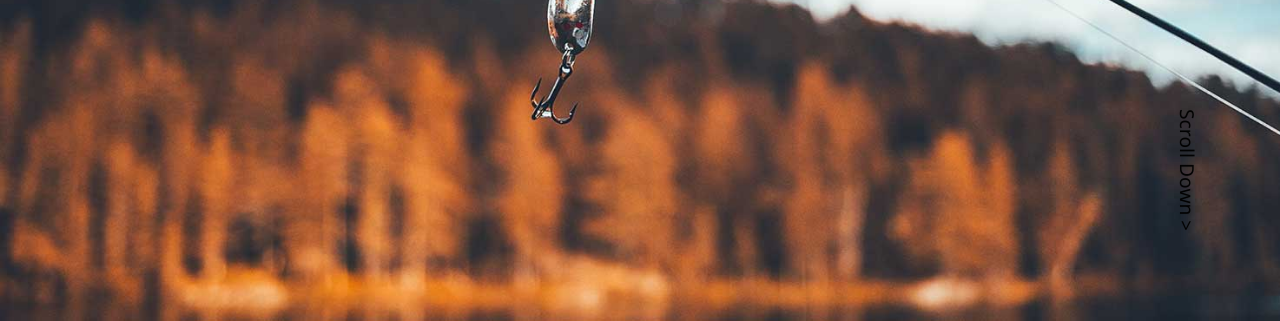
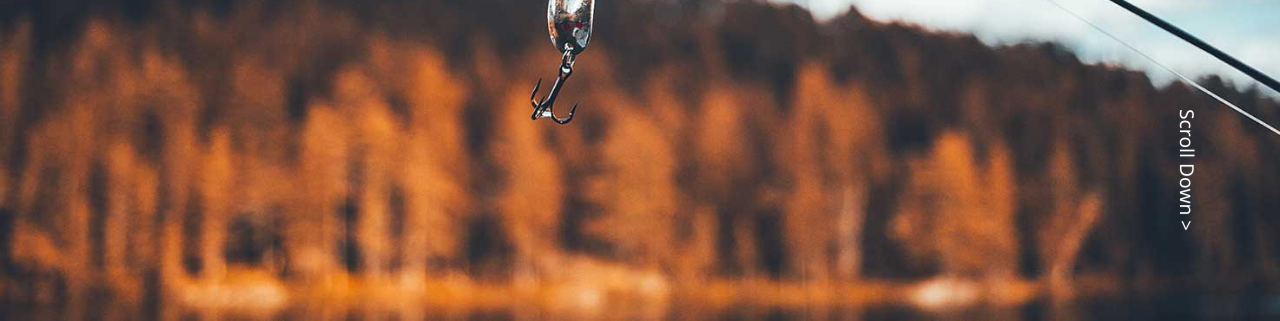
Before and after one commit to TeriDibbits/teridibbits.ca, a Jekyll site: the page built from pages/dingbats.html, in a window 1280 px wide. Shown: the part 437-758 px from the top of the page. Built offline with Jekyll 4.4.1, drawn with Linux system fonts in a browser that asks for light colours.

Commit message:
changed scroll down to white on branding and dingbats pages

```diff
--- a/_layouts/default.html
+++ b/_layouts/default.html
@@ -53,7 +53,7 @@
   {% unless page.hidebanner %}
   <article class="banner">
     <div>
-      <p class="scroll-down regular-body">Scroll Down ><p>
+      <p class="scroll-down regular-body {{page.scrollarrowcolor}}">Scroll Down ><p>
       <img itemprop="image" class="img-flex padding-none" src="{{site.baseurl}}/images/{{page.banner_img}}" alt="Banner image on work pages">
     </div>
   </article>
--- a/css/main.css
+++ b/css/main.css
@@ -123,6 +123,10 @@ a {
 .btn-ghost:hover {
   background-color: #ffc107;
   color: #000
+}
+
+.arrowwhite {
+  color: #fff;
 }
 
 .prev-btn {
--- a/pages/branding.html
+++ b/pages/branding.html
@@ -1,6 +1,7 @@
 ---
 layout: default
 banner_img: banner-branding.jpg
+scrollarrowcolor: arrowwhite
 title: "Branding · Teri Dibbits Portfolio"
 description: "Rebrand for GIT-R-CLEAN dry ice blasting company."
 ---
--- a/pages/dingbats.html
+++ b/pages/dingbats.html
@@ -1,6 +1,7 @@
 ---
 layout: default
 banner_img: banner-dingbats.jpg
+scrollarrowcolor: arrowwhite
 title: "Dingbats · Teri Dibbits Portfolio"
 description: "Dingbat design of fishing lures called Tackle Box."
 ---
```
